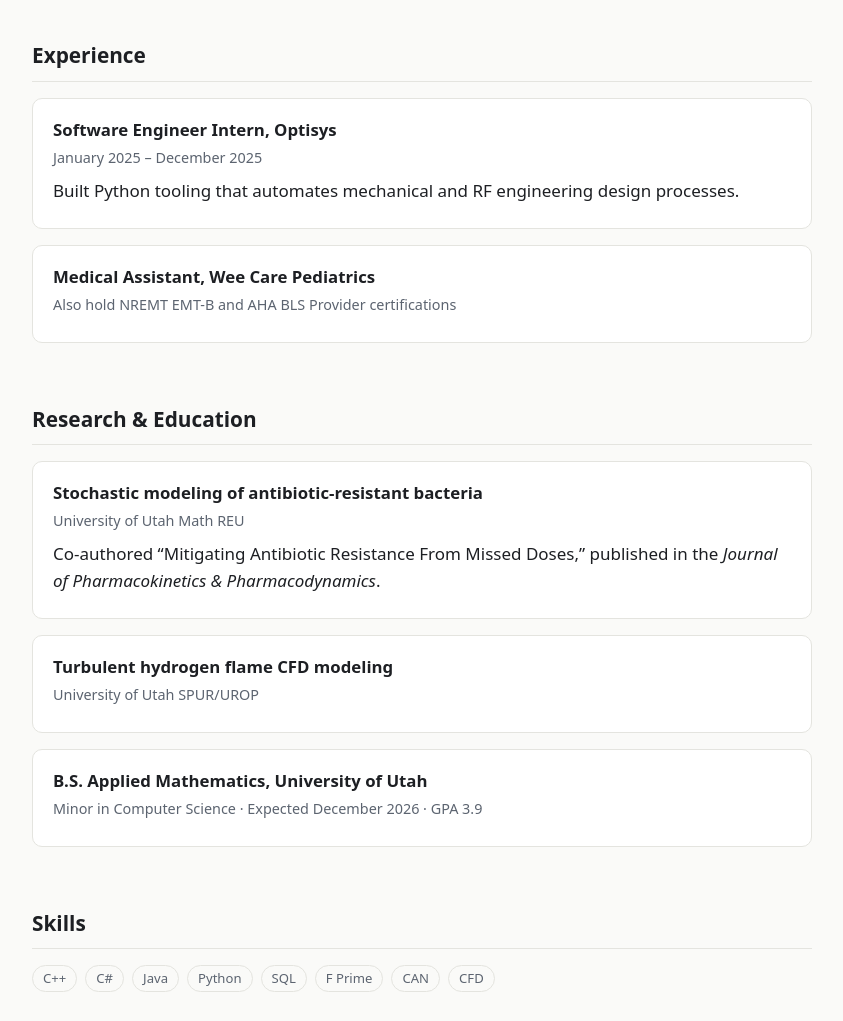
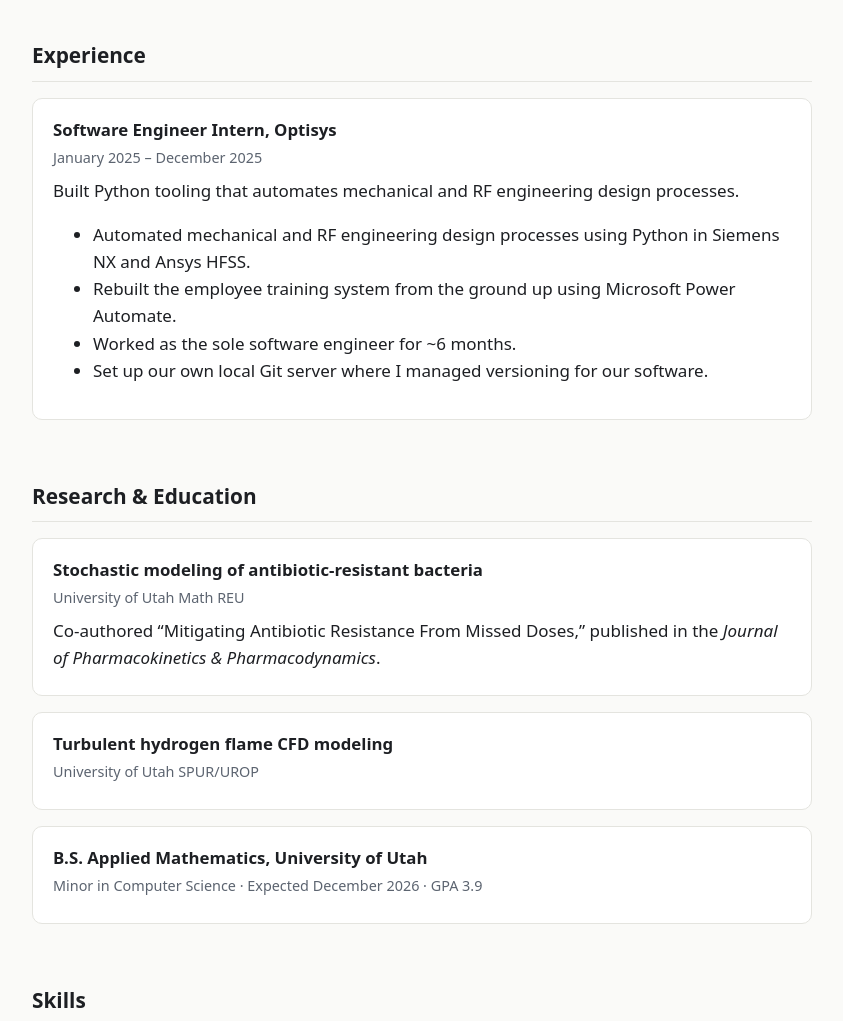
Before and after one commit to AGilsoul/AGilsoul.github.io, a plain HTML site: page index.html in a window 1280 px wide. Shown: the part 1687-2708 px from the top of the page, without its empty margins (218-1061 px from the left). Drawn offline with Linux system fonts and the light colour scheme.

Commit message:
updated job stuff

```diff
--- a/index.html
+++ b/index.html
@@ -69,10 +69,12 @@
     <h3>Software Engineer Intern, Optisys</h3>
     <div class="meta">January 2025 – December 2025</div>
     <p>Built Python tooling that automates mechanical and RF engineering design processes.</p>
-  </div>
-  <div class="card">
-    <h3>Medical Assistant, Wee Care Pediatrics</h3>
-    <div class="meta">Also hold NREMT EMT-B and AHA BLS Provider certifications</div>
+    <ul>
+      <li>Automated mechanical and RF engineering design processes using Python in Siemens NX and Ansys HFSS.</li>
+      <li>Rebuilt the employee training system from the ground up using Microsoft Power Automate.</li>
+      <li>Worked as the sole software engineer for ~6 months.</li>
+      <li>Set up our own local Git server where I managed versioning for our software.</li>
+    </ul>
   </div>
 </section>
 
```
